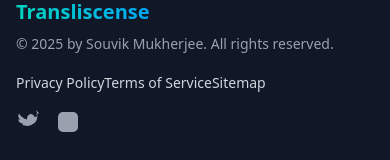
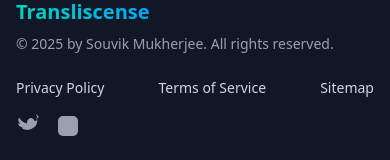
Before and after one commit to SouvikMukherjee199/Text-translator, a React (Vite) app: page / in a window 390 px wide. Shown: the part 942-1102 px from the top of the page. Built offline with nearby package versions, Linux system fonts and the light colour scheme; no server answers.

Commit message:
Footer responsiveness for small screen size fixed

```diff
--- a/src/components/Footer.jsx
+++ b/src/components/Footer.jsx
@@ -18,8 +18,8 @@ const Footer = () => {
           </div>
 
           {/* Footer Links */}
-          <div className="flex-1 mt-4 md:mt-0 md:flex md:items-center md:justify-end md:space-x-6">
-            <Link to="#" className="text-sm font-medium hover:text-white transition-colors duration-300">
+          <div className="flex justify-between lg:flex-1 lg:items-center items-center mt-4 md:mt-0 md:flex gap-3.5 md:items-center md:justify-end md:space-x-6">
+            <Link to="#" className="text-sm mt-2 lg:mt-0 font-medium hover:text-white transition-colors duration-300">
               Privacy Policy
             </Link>
             <Link to="#" className="mt-2 md:mt-0 text-sm font-medium hover:text-white transition-colors duration-300">
```
